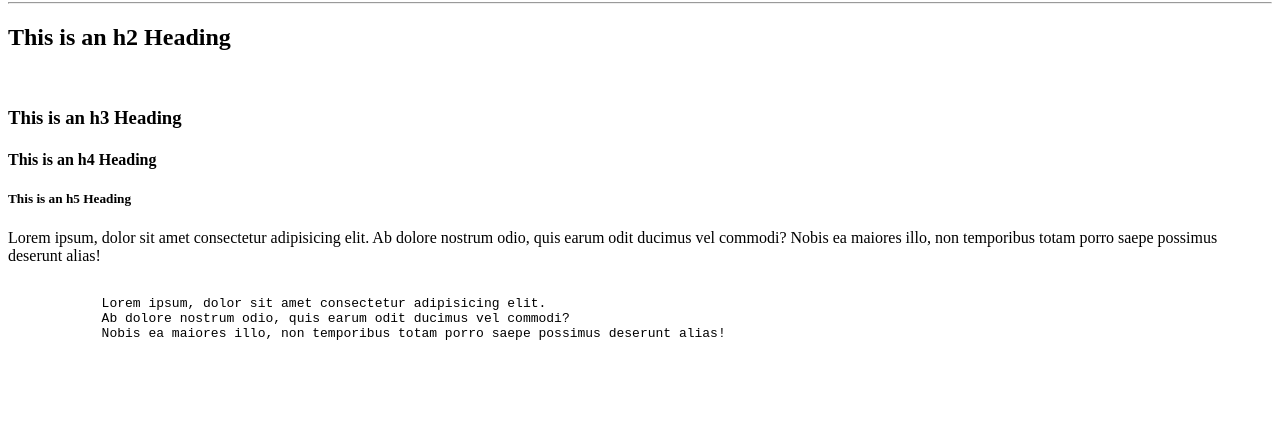
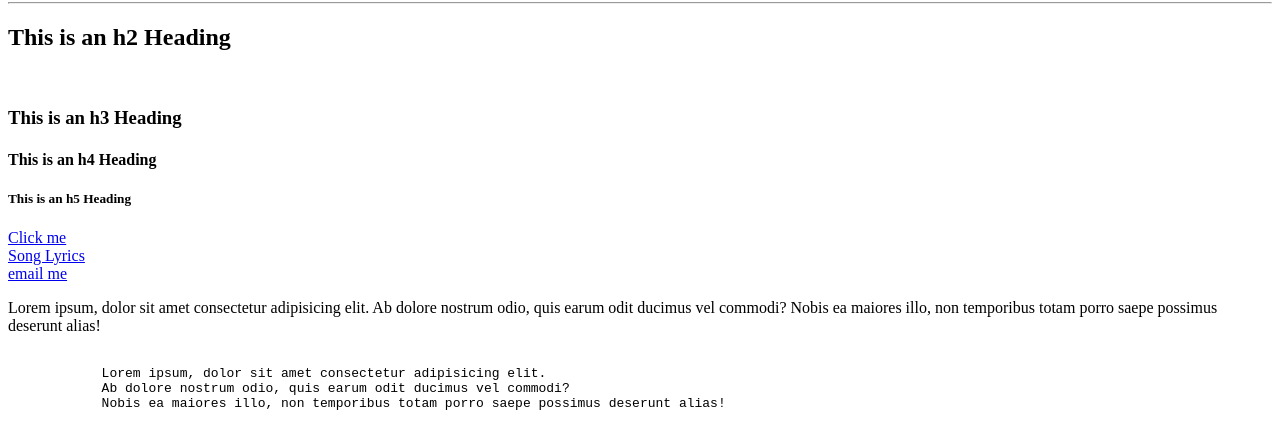
Before and after one commit to KnightNight101/HTML, a plain HTML site: page Index.html in a window 1280 px wide. Shown: the part 78-526 px from the top of the page. Drawn offline with Linux system fonts and the light colour scheme.

Commit message:
Experimenting with Hyperlinks
Part of the Bro Code HTML and CSS course. I've added hyperlinks and messed around with attributes
It's a *real original* joke and yet somehow remains funny to this day.

```diff
--- a/Index.html
+++ b/Index.html
@@ -13,6 +13,17 @@
         <h4>This is an h4 Heading</h4>
         <h5>This is an h5 Heading</h5>
 
+        <a href = "https://youtu.be/dQw4w9WgXcQ" target = "_blank" title = "Make sure sound is on">
+            Click me
+        </a>
+        <br>
+        <a href="Lyrics.html" target="_blank" title="See the song lyrics">
+            Song Lyrics
+        </a>
+        <br>
+        <a href="mailto:nithingsims@gmail.com">
+            email me
+        </a>
         <p>
             Lorem ipsum, dolor sit amet consectetur adipisicing elit.
             Ab dolore nostrum odio, quis earum odit ducimus vel commodi?
```
Also changed, not shown: Lyrics.html (+2 -0 lines).
